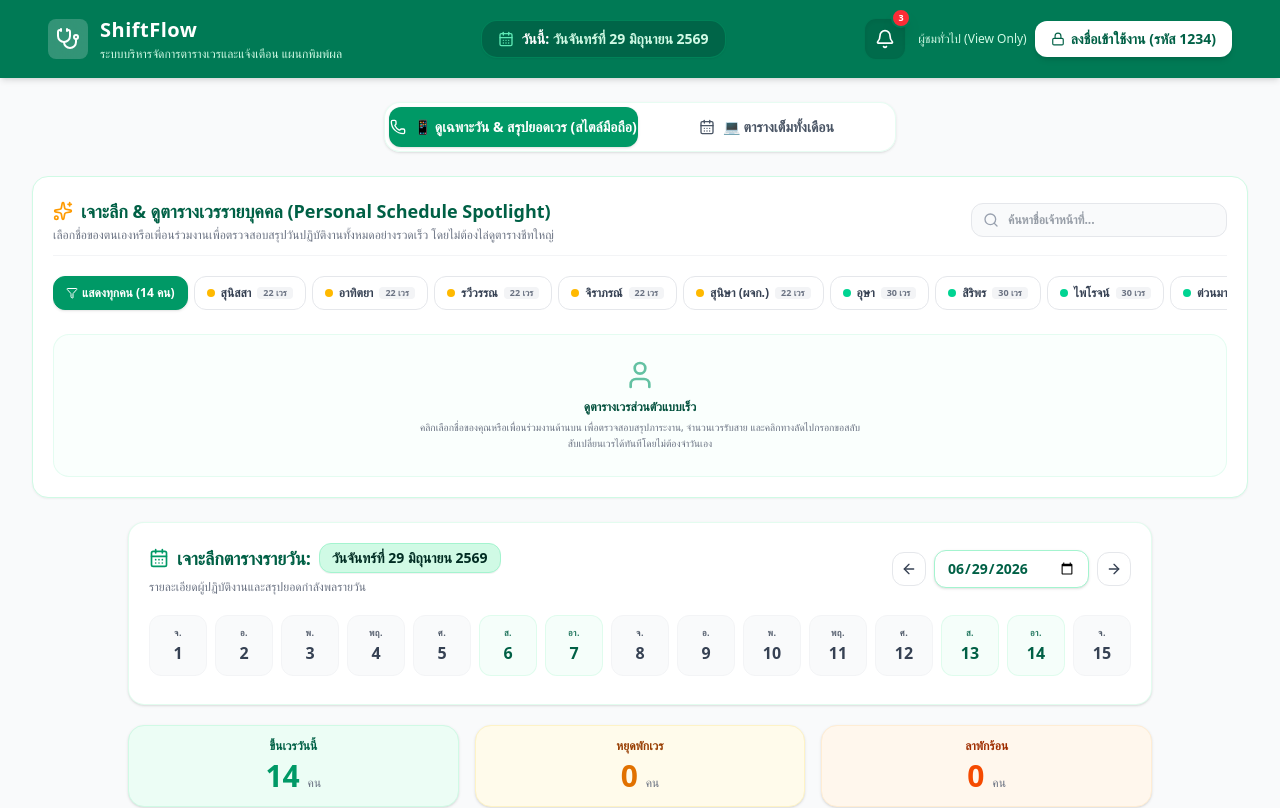
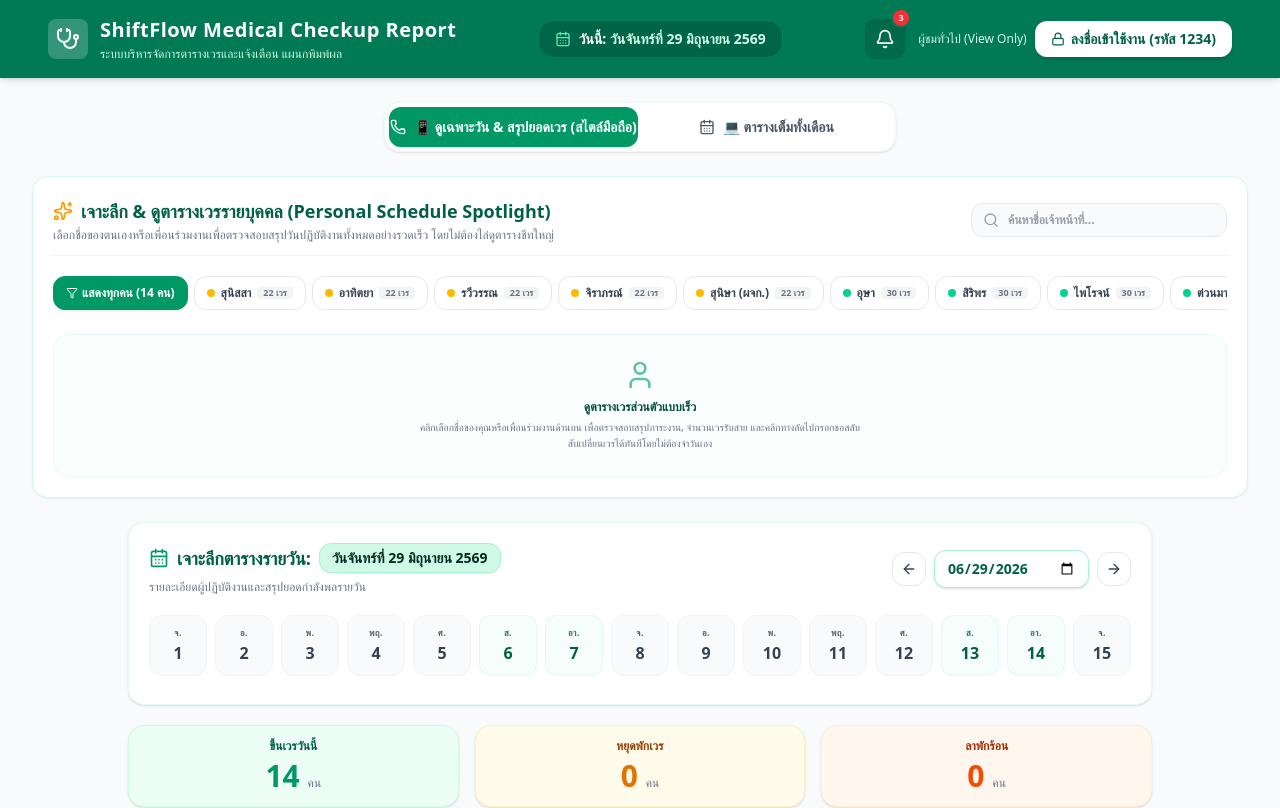
Before and after one commit to jasunisa255/Shiftflow, a React (Vite) app: page / in a window 1280 px wide. Shown: the top 808 px of the page. Built offline with nearby package versions, Linux system fonts and the light colour scheme.

Commit message:
refactor: rename application to ShiftFlow Medical Checkup Report
Update app branding in HTML title, metadata, and header UI to align with specific medical report functionality.

```diff
--- a/index.html
+++ b/index.html
@@ -3,7 +3,7 @@
   <head>
     <meta charset="UTF-8" />
     <meta name="viewport" content="width=device-width, initial-scale=1.0" />
-    <title>My Google AI Studio App</title>
+    <title>ShiftFlow Medical Checkup Report</title>
   </head>
   <body>
     <div id="root"></div>
--- a/metadata.json
+++ b/metadata.json
@@ -1,5 +1,5 @@
 {
-  "name": "ShiftFlow - Hospital Edition",
+  "name": "ShiftFlow Medical Checkup Report",
   "description": "ระบบบริหารจัดการตารางเวร สลับเวรพร้อมระบบสุ่มโค้ดดับเพลิง และระบบแจ้งเตือนสิทธิ์อินชาร์จเอกสารสำหรับแผนกพิมพ์ผล",
   "requestFramePermissions": [],
   "majorCapabilities": [
--- a/src/App.tsx
+++ b/src/App.tsx
@@ -1285,7 +1285,7 @@ export default function App() {
               <Stethoscope className="w-6 h-6 text-white" />
             </div>
             <div>
-              <h1 className="text-xl font-bold tracking-wide">ShiftFlow</h1>
+              <h1 className="text-xl font-bold tracking-wide">ShiftFlow Medical Checkup Report</h1>
               <p className="text-emerald-100 text-xs mt-0.5">
                 ระบบบริหารจัดการตารางเวรและแจ้งเตือน แผนกพิมพ์ผล
               </p>
```
